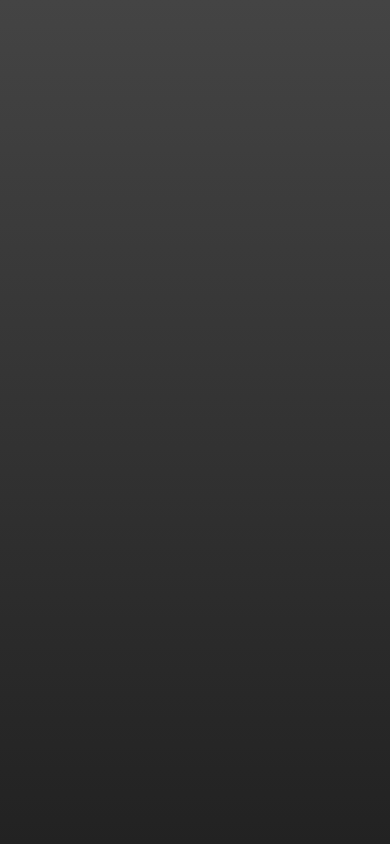
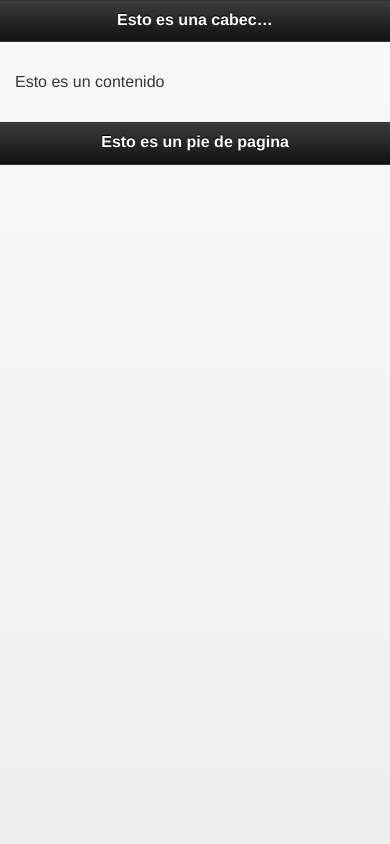
Before and after one commit to gloton/jquery-mobile-cf, a PHP site: page / in a window 390 px wide. Run offline with PHP 8.4, Linux system fonts and the light colour scheme.

Commit message:
1.3.1 primera version Primera version funcional de una pagina realizada con jquery mobile solo esta realizada utilizando el atributo data-role con distintos valores para la la pagina cabecera contenido y footer

```diff
--- a/index.php
+++ b/index.php
@@ -5,11 +5,23 @@
 <link rel="styleSheet" href="js/jquery.mobile-1.3.0/jquery.mobile-1.3.0.css" type="text/css" media="screen">
 <script type="text/javascript" src="js/jquery-1.8.3.min.js" ></script>
 <script type="text/javascript" src="js/jquery.mobile-1.3.0/jquery.mobile-1.3.0.js" ></script>
-<title></title>
+<title>Curso de jQuery Mobile</title>
 </head>
 
 <body>
-<div data-role="page" data-theme="a">
+<!-- primera pagina -->
+<div data-role="page">
+<!-- bajo este datarol contendra toda la aplicacion de nuesto jqm -->
+<!-- cabecera -->
+	<div data-role="header">
+		<h1>Esto es una cabecera</h1>
+	</div>
+<!-- contenido -->
+	<div data-role="content">
+		<p>Esto es un contenido</p>
+	</div>
+<!-- pie de pagina -->
+	<div data-role="footer"><h2>Esto es un pie de pagina</h2></div>
 </div>
 </body>
 </html>
```
